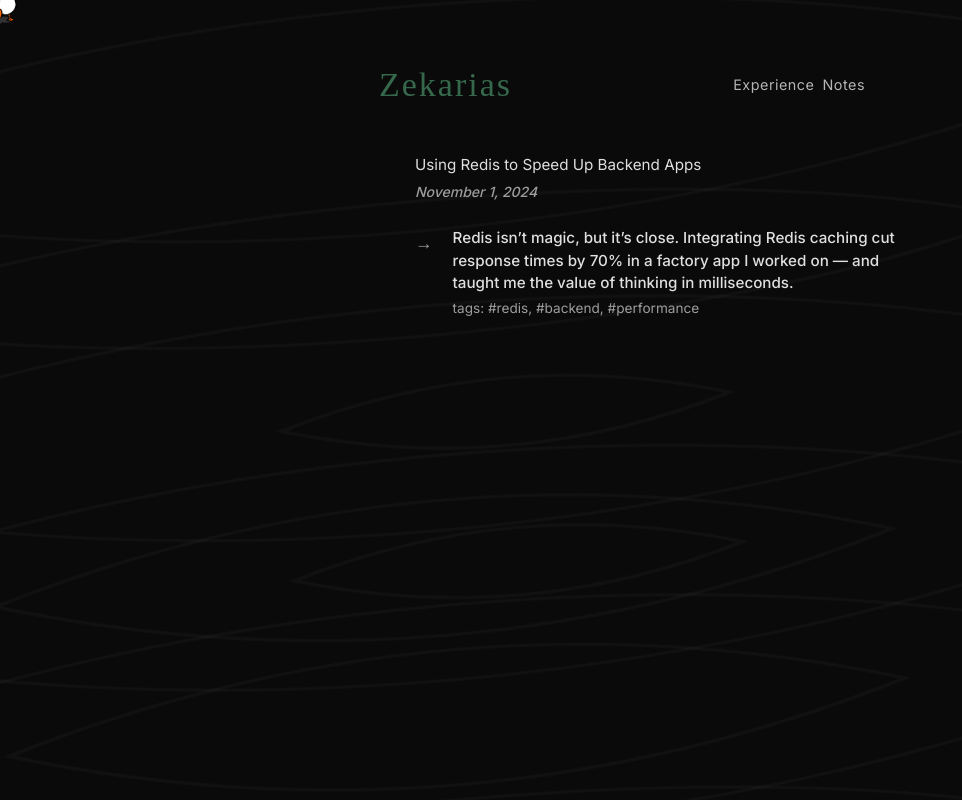
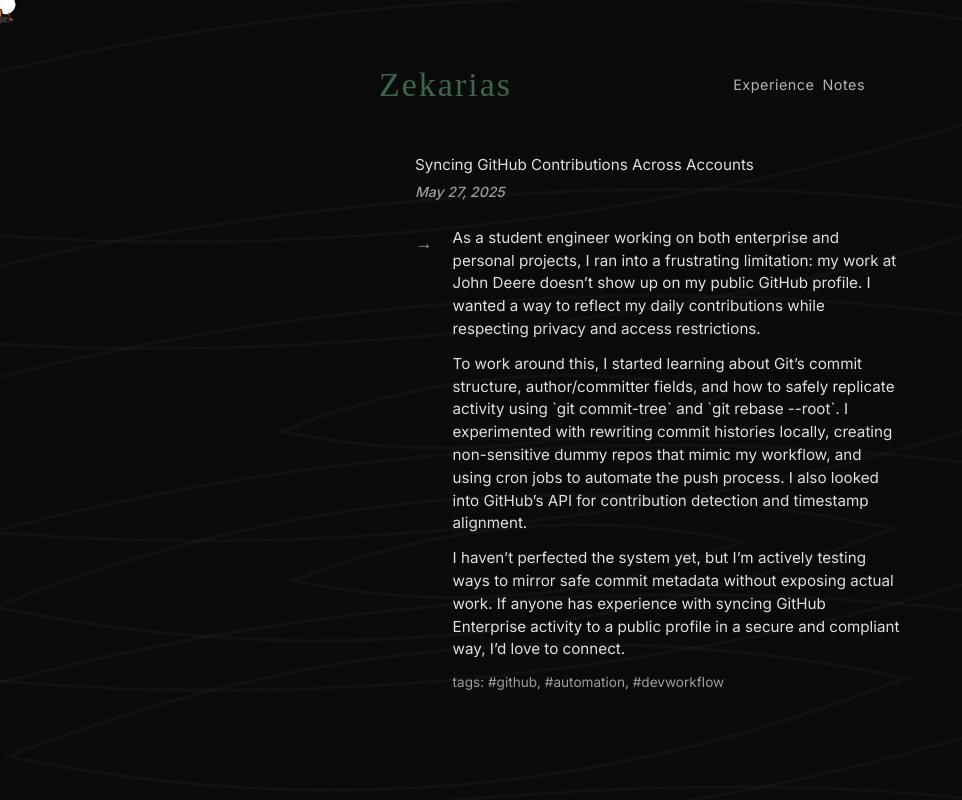
Before and after one commit to zekariasasaminew/my-portfolio-client, a React (Vite) app: page /notes/1 in a window 1280 px wide. Shown: the whole page, without its empty margins (0-962 px from the left). Built offline with nearby package versions, Linux system fonts and the light colour scheme; no server answers; some icons are missing.

Commit message:
deployment structuring and UI updates

```diff
--- a/src/components/ExperienceCard.tsx
+++ b/src/components/ExperienceCard.tsx
@@ -98,6 +98,7 @@ const ExperienceCard = memo(({ experience }: ExperienceCardProps) => {
       <Box sx={{ pl: "2.25rem" }}>
         <Typography
           variant="body1"
+          fontWeight="300"
           component="ul"
           sx={{
             listStyle: "none",
--- a/src/data/notes.ts
+++ b/src/data/notes.ts
@@ -3,90 +3,61 @@ import type { Note } from '../types/note';
 export const notes: Note[] = [
   {
     id: 1,
-    title: 'Using Redis to Speed Up Backend Apps',
-    content: 'Redis isn’t magic, but it’s close. Integrating Redis caching cut response times by 70% in a factory app I worked on — and taught me the value of thinking in milliseconds.',
-    createdAt: '2024-11-01',
-    updatedAt: '2024-11-02',
-    tags: ['#redis', '#backend', '#performance'],
+    title: 'Syncing GitHub Contributions Across Accounts',
+    content: [
+      'As a student engineer working on both enterprise and personal projects, I ran into a frustrating limitation: my work at John Deere doesn’t show up on my public GitHub profile. I wanted a way to reflect my daily contributions while respecting privacy and access restrictions.',
+      'To work around this, I started learning about Git’s commit structure, author/committer fields, and how to safely replicate activity using `git commit-tree` and `git rebase --root`. I experimented with rewriting commit histories locally, creating non-sensitive dummy repos that mimic my workflow, and using cron jobs to automate the push process. I also looked into GitHub’s API for contribution detection and timestamp alignment.',
+      'I haven’t perfected the system yet, but I’m actively testing ways to mirror safe commit metadata without exposing actual work. If anyone has experience with syncing GitHub Enterprise activity to a public profile in a secure and compliant way, I’d love to connect.'
+  ],
+    createdAt: '2025-05-27',
+    updatedAt: '2025-05-27',
+    tags: ['#github', '#automation', '#devworkflow'],
   },
   {
     id: 2,
-    title: 'Why I Created My Own Major (and How)',
-    content: 'When I couldn’t find a major that matched my interests in computer science, biology, and data, I created one: bioinformatics. A lot of meetings, four signatures, and a ten-page proposal later — it was approved.',
-    createdAt: '2025-04-05',
-    updatedAt: '2025-04-06',
-    tags: ['#bioinformatics', '#custommajor', '#college'],
+    title: 'Fullstack Learning Through Real Problems',
+    content: [
+      'I’m currently building a course planner web app from scratch; not just as a coding exercise, but to solve a real student problem I’ve faced myself. The goal is to generate a semester-by-semester plan based on a student’s major, minors, prerequisites, and graduation requirements.',
+      'So far, I’ve laid the groundwork: setting up the backend logic to track prerequisites, designing MongoDB schemas for flexible course data, and scaffolding the frontend using React and MUI. The next step is fine-tuning the UI for drag-and-drop scheduling and ensuring that Express auth integrates cleanly across the app.',
+      'It’s a work in progress, but it’s already taught me how backend decisions affect frontend experience; and how real user needs can guide architecture. I’m excited to keep iterating and make something truly useful.'
+    ],
+    createdAt: '2025-05-28',
+    updatedAt: '2025-05-28',
+    tags: ['#fullstack', '#studentlife', '#react'],
   },
   {
     id: 3,
-    title: 'Caching vs Querying: Lessons from Factory Apps',
-    content: 'Not every backend problem needs a new endpoint. Sometimes, smart caching and tighter DB queries make a bigger impact — especially at scale.',
-    createdAt: '2025-03-15',
-    updatedAt: '2025-03-15',
-    tags: ['#backend', '#api', '#performance'],
+    title: 'Bringing Redis Into a Clustered World',
+    content: [
+      'I recently containerized a Redis instance to support local data caching for station and call data; and while my Docker setup was solid, connecting it to the right Kubernetes context gave me trouble.',
+      'Eventually, I realized the production environment used port-forwarded access to a Redis cluster, while the local instance lacked routing. The fix was less about code and more about understanding cloud architecture. Every bug is a systems problem in disguise.'
+    ],
+    createdAt: '2025-05-28',
+    updatedAt: '2025-05-28',
+    tags: ['#redis', '#docker', '#kubernetes'],
   },
   {
-    id: 4,
-    title: 'React + TypeScript: Why I Switched',
-    content: 'Moving to TypeScript with React made debugging and refactoring feel less like gambling. It added structure without slowing me down.',
-    createdAt: '2024-09-10',
-    updatedAt: '2024-09-11',
-    tags: ['#react', '#typescript', '#frontend'],
-  },
+  id: 4,
+  title: 'Why I Integrated Spotify into My Website',
+  content: [
+    'To make my portfolio site more personal and dynamic, I integrated Spotify’s API to show what I’m currently listening to or last played. It’s not just a novelty; it reflects who I am, in real time, and adds an interactive edge to my site.',
+    'I already understood how OAuth, token refresh, and REST APIs work; I wasn’t doing this to learn the tech. I just wanted something running on the backend that made my site feel alive. Since I didn’t want a bland portfolio that only lived on the frontend, this was the perfect lightweight feature to showcase API integration and background polling.',
+    'Setting it up involved handling authentication securely, accounting for rate limits, and rendering fallback states when no track was playing. It’s a small touch, but one that keeps my portfolio technically interesting and personally expressive.'
+  ],
+  createdAt: '2025-05-27',
+  updatedAt: '2025-05-27',
+  tags: ['#api', '#spotify', '#personalwebsite'],
+},
+
   {
     id: 5,
-    title: 'Fullstack Projects That Actually Taught Me Something',
-    content: 'From building a HAM radio simulator to a course planner, I’ve learned the most when I combined backend logic, frontend UX, and user feedback into one feedback loop.',
-    createdAt: '2025-01-20',
-    updatedAt: '2025-01-22',
-    tags: ['#fullstack', '#projects', '#learning'],
-  },
-  {
-    id: 6,
-    title: 'The Power of Docker in DevOps',
-    content: 'Docker changed how I think about deployment. It’s not just about running apps; it’s about creating a consistent environment from dev to production.',
-    createdAt: '2025-02-10',
-    updatedAt: '2025-02-11',
-    tags: ['#docker', '#devops', '#deployment'],
-  },
-  {
-    id: 8,
-    title: 'The Importance of Code Reviews',
-    content: 'Code reviews aren’t just about finding bugs. They’re about sharing knowledge, improving code quality, and building a better team.',
-    createdAt: '2025-04-01',
-    updatedAt: '2025-04-02',
-    tags: ['#codereview', '#teamwork', '#quality'],
-  },
-  {
-    id: 9,
-    title: 'Building a Personal Website: Lessons Learned',
-    content: 'Creating my personal website taught me more than just web design. It was a crash course in branding, user experience, and self-promotion.',
-    createdAt: '2025-05-01',
-    updatedAt: '2025-05-02',
-    tags: ['#webdesign', '#branding', '#ux'],
-  },
-  {
-    id: 10,
-    title: 'The Future of AI in Software Development',
-    content: 'AI isn’t here to replace us; it’s here to augment our capabilities. Embracing AI tools has made me a more efficient developer.',
-    createdAt: '2025-06-01',
-    updatedAt: '2025-06-02',
-    tags: ['#ai', '#future', '#softwaredevelopment'],
-  },
-  {
-    id: 11,
-    title: 'The Art of Debugging',
-    content: 'Debugging is like detective work. It’s about piecing together clues, understanding the system, and finding the root cause.',
-    createdAt: '2025-07-01',
-    updatedAt: '2025-07-02',
-    tags: ['#debugging', '#problem-solving', '#softwaredevelopment'],
-  },
-  {
-    id: 14,
-    title: 'The Importance of Testing',
-    content: 'Testing isn’t just a checkbox; it’s a critical part of the development process. It ensures quality, reduces bugs, and improves user satisfaction.',
-    createdAt: '2025-10-01',
-    updatedAt: '2025-10-02',
-    tags: ['#testing', '#quality', '#softwaredevelopment'],
+    title: 'From Bench to Browser: My Dual Identity',
+    content: [
+      'Some days I’m in the lab culturing yeast strains and analyzing citric acid intermediates. Other days I’m designing REST APIs and debugging TypeScript errors. Balancing biochemistry and computer science isn’t just academic; it’s the intersection of logic and life.',
+      "What makes it work? Treating both domains as systems. Whether it's cellular metabolism or async state updates, I look for structure, flow, and signals. Bioinformatics isn’t just my major; it’s how I think."
+    ],
+    createdAt: '2025-05-28',
+    updatedAt: '2025-05-28',
+    tags: ['#bioinformatics', '#research', '#software'],
   },
 ];
--- a/src/pages/Home.tsx
+++ b/src/pages/Home.tsx
@@ -140,11 +140,11 @@ const Home = ({ toggleColorMode }: Props) => {
       {/* Main Content */}
       <Box sx={{ flex: 1 }}>
         <Typography
-          variant="body1"
+          variant="h3"
           sx={{
             mb: 3,
             lineHeight: 1.8,
-            fontSize: "1rem",
+            // fontSize: "1rem",
           }}
         >
           Hey, I'm Zekarias Asaminew!
@@ -155,6 +155,7 @@ const Home = ({ toggleColorMode }: Props) => {
           component="div"
           sx={{
             mb: 3,
+            fontWeight: 300,
             lineHeight: 1.8,
             fontSize: "1rem",
           }}
@@ -169,11 +170,12 @@ const Home = ({ toggleColorMode }: Props) => {
             Augustana College
           </Link>
           . On the side, I like doing a little chemical mixing (no Walter White
-          stuff — just the legally sanctioned, lab-approved kind).
+          stuff; just the legally sanctioned, lab-approved kind).
         </Typography>
 
         <Typography
           variant="body1"
+          fontWeight="300"
           component="div"
           sx={{
             mb: 3,
@@ -199,6 +201,7 @@ const Home = ({ toggleColorMode }: Props) => {
             mb: 5,
             lineHeight: 1.8,
             fontSize: "1rem",
+            fontWeight: 300,
           }}
         >
           Feel free to explore my work or get in touch!
--- a/src/pages/Notes.tsx
+++ b/src/pages/Notes.tsx
@@ -3,7 +3,6 @@ import { motion } from "framer-motion";
 import BookIcon from "@mui/icons-material/Book";
 import Navbar from "../components/Navbar";
 import { notes } from "../data/notes"; // Assuming you have a notes data file
-import type { Note } from "../types/note"; // Assuming you have a Note type defined
 
 interface NotesProps {
   toggleColorMode: () => void;
--- a/src/pages/NotesDetail.tsx
+++ b/src/pages/NotesDetail.tsx
@@ -92,9 +92,15 @@ const NotesDetail = ({ toggleColorMode }: NotesDetailProps) => {
               →
             </Typography>
             <Box>
-              <Typography variant="body1" sx={{ mb: 0.5, fontWeight: 500 }}>
-                {note.content}
-              </Typography>
+              {note.content.map((paragraph: string, idx: number) => (
+                <Typography
+                  key={idx}
+                  variant="body1"
+                  sx={{ mb: 1.5, fontWeight: 300, whiteSpace: "pre-line" }}
+                >
+                  {paragraph}
+                </Typography>
+              ))}
               <Typography variant="body2" color="text.secondary">
                 {"tags: " + note.tags.join(", ")}
               </Typography>
--- a/src/types/note.ts
+++ b/src/types/note.ts
@@ -1,7 +1,7 @@
 export interface Note {
     id: number;
     title: string;
-    content: string;
+    content: string[];
     createdAt: string;
     updatedAt: string;
     tags: string[];
```
Also changed, not shown: src/data/experiences.ts (+28 -28 lines).
